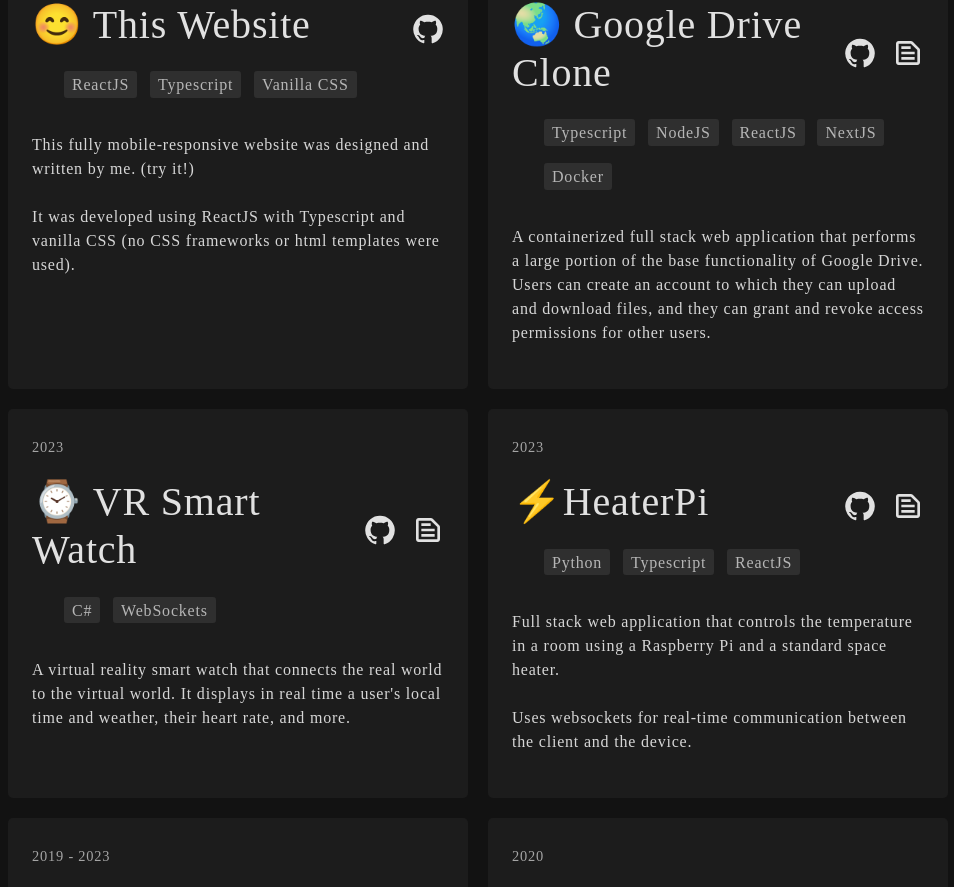
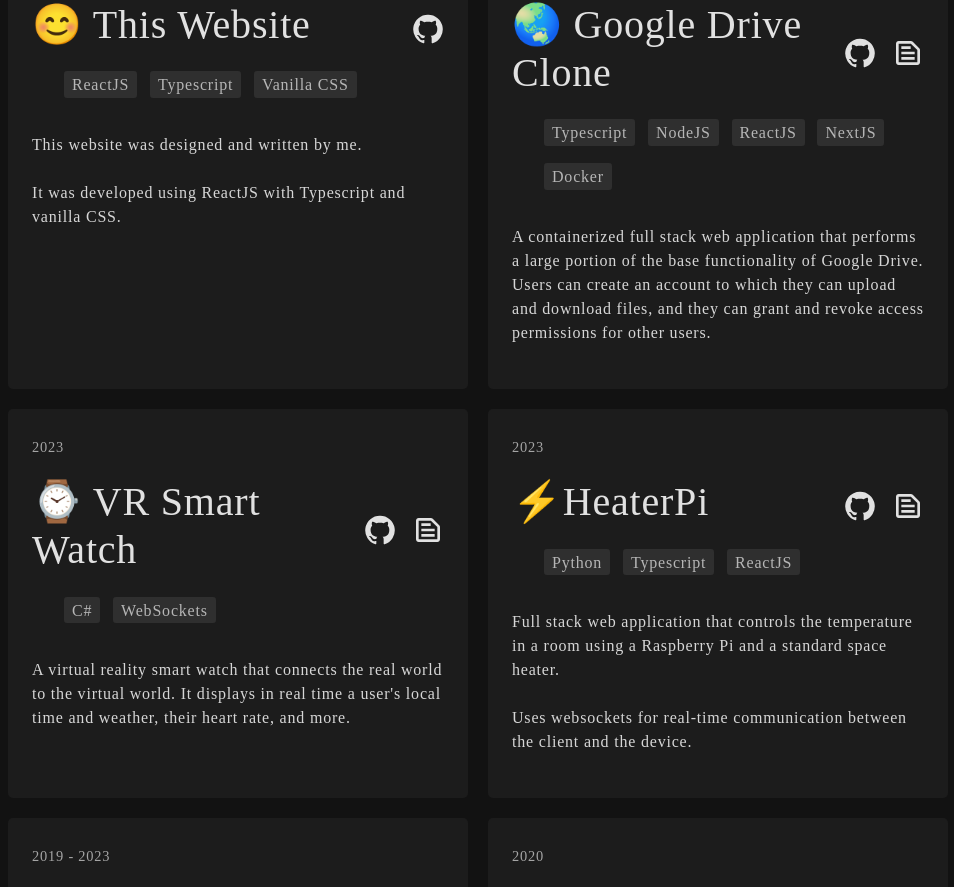
Before and after one commit to ItsNotCam/Portfolio-Site, a React (Vite) app: page / in a window 1280 px wide. Shown: the part 1800-2687 px from the top of the page, without its empty margins (162-1116 px from the left). Built offline with nearby package versions, Linux system fonts and the light colour scheme; the HTML template or start-up script is replaced by a standard one; a web font is replaced by a local one.

Commit message:
update desc

```diff
--- a/src/pages/projects/_ProjectList.ts
+++ b/src/pages/projects/_ProjectList.ts
@@ -21,9 +21,9 @@
     month: "Oct",
     year: "2023 - 2024",
     description: [`
-      This fully mobile-responsive website was designed and written by me. (try it!)`,
+      This website was designed and written by me.`,
       `It was developed using ReactJS with Typescript and
-      vanilla CSS (no CSS frameworks or html templates were used).
+      vanilla CSS.
     `],
     tags: ["ReactJS", "Typescript", "Vanilla CSS"],
     github_link: {
```
